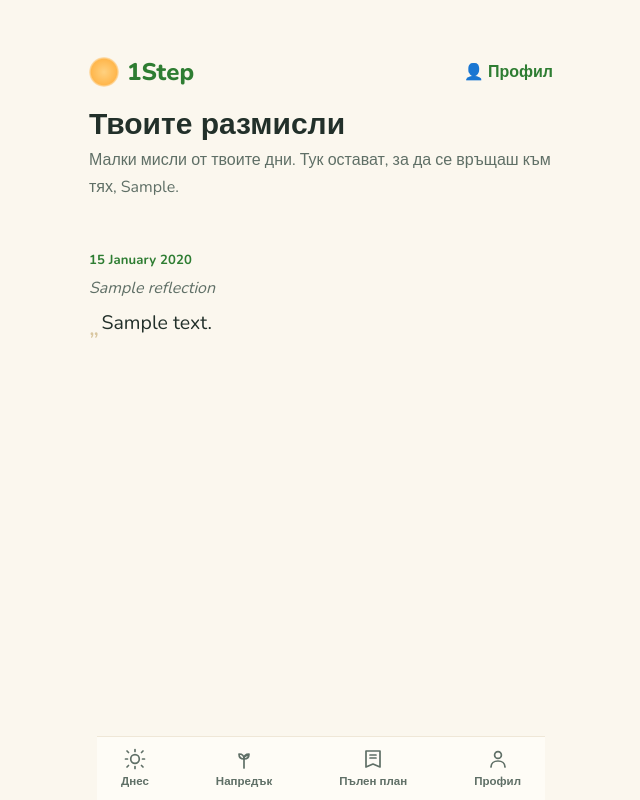
After one commit to PeterStoyanov83/moiat-plan-50, a Django app: page /reflections/ in a window 1280 px wide. The commit adds this page. Shown: the whole page, without its empty margins (319-959 px from the left). Run offline with Django 4.2, Linux system fonts and the light colour scheme; a user stored in the database is signed in; tables that the repository leaves empty hold one stand-in row (values such as "Sample post"); some libraries are stand-ins or nearby versions.

Commit message:
Reflection UI: calmer end-of-ritual moment + a journal to revisit
- ritual final screen: reflection redesigned into a quiet moment — gentle divider,
  softer/larger input, readable placeholder, delayed fade-in after the celebration,
  warm non-shaming thanks pointing to the journal.
- New /reflections/ journal (views.reflections + reflections.html): a warm flowing
  list (not boxed cards) of answered reflections, empty state, top+bottom nav; linked
  from the progress page under the tree.
- Built with impeccable craft rules (contrast, reduced-motion, no slop). 45/45 green.

Co-Authored-By: Claude Opus 4.8 <noreply@anthropic.com>

```diff
--- /dev/null
+++ b/plans/templates/plans/reflections.html
@@ -0,0 +1,61 @@
+{% load static %}<!DOCTYPE html>
+<html lang="bg">
+<head>
+<meta charset="UTF-8">
+<meta name="viewport" content="width=device-width, initial-scale=1.0">
+<title>Твоите размисли — 1Step</title>
+<script src="https://cdn.tailwindcss.com"></script>
+<link href="https://fonts.googleapis.com/css2?family=Nunito:wght@400;600;700;800&display=swap" rel="stylesheet">
+<style>
+  :root{--green:#2E7D32;--green-d:#1B5E20;--cream:#FBF7EE;--cream-soft:#FEFCF7;--ink:#22302A;--muted:#5F6F66;}
+  *{font-family:'Nunito',sans-serif}
+  html,body{background:var(--cream);color:var(--ink);margin:0}
+  .wrap{max-width:32rem;margin:0 auto;min-height:100vh;padding:2.25rem 1.5rem 6.5rem}
+  .lede{color:var(--muted);line-height:1.7}
+  /* Journal: flowing entries, hairline dividers — not boxed cards. */
+  .entry{padding:1.6rem 0;border-bottom:1px solid #EEE6D6}
+  .entry:last-of-type{border-bottom:none}
+  .entry .day{font-size:.82rem;font-weight:700;color:var(--green);letter-spacing:.01em}
+  .entry .q{font-size:1rem;color:var(--muted);font-style:italic;margin:.35rem 0 .5rem;text-wrap:pretty}
+  .entry .a{font-size:1.22rem;line-height:1.55;color:var(--ink);text-wrap:pretty}
+  .quote{color:#D9C7A0;font-size:1.6rem;line-height:0;vertical-align:-0.35rem;margin-right:.15rem}
+  .rise{animation:rise .6s cubic-bezier(.2,.8,.2,1) both}
+  @keyframes rise{from{opacity:0;transform:translateY(12px)}to{opacity:1;transform:none}}
+  .leaf-empty{width:4.5rem;height:4.5rem;margin:0 auto 1.25rem;border-radius:50%;display:flex;align-items:center;justify-content:center;
+    background:radial-gradient(circle at 50% 45%,#EAF4EB 0%,#F3EFE2 75%)}
+  nav.tab{position:fixed;bottom:0;inset-inline:0;max-width:28rem;margin:0 auto;background:rgba(254,252,247,.94);backdrop-filter:blur(6px);
+    border-top:1px solid #EFE7D7;padding:.6rem 1.5rem;display:flex;justify-content:space-between;font-size:.72rem;font-weight:700;color:var(--muted);z-index:1030}
+  nav.tab a{display:flex;flex-direction:column;align-items:center;gap:.15rem;text-decoration:none;color:inherit}
+  nav.tab a.active{color:var(--green)}
+  @media (prefers-reduced-motion:reduce){.rise{animation:none}}
+</style>
+</head>
+<body>
+  <div class="wrap">
+    {% include 'plans/_topnav.html' %}
+    <h1 class="text-3xl font-extrabold mb-1 rise">Твоите размисли</h1>
+    <p class="lede mb-6 rise">Малки мисли от твоите дни. Тук остават, за да се връщаш към тях{% if greeting_name %}, {{ greeting_name }}{% endif %}.</p>
+
+    {% for e in entries %}
+    <article class="entry rise" style="animation-delay:{{ forloop.counter0 }}0ms">
+      <div class="day">{{ e.date|date:"j E Y" }}</div>
+      <p class="q">{{ e.question }}</p>
+      <p class="a"><span class="quote">„</span>{{ e.answer }}</p>
+    </article>
+    {% empty %}
+    <div class="text-center rise" style="padding:3rem 1rem 1rem">
+      <div class="leaf-empty">
+        <svg width="34" height="34" viewBox="0 0 24 24" fill="none" stroke="var(--green)" stroke-width="1.6" stroke-linecap="round" stroke-linejoin="round">
+          <path d="M5 19c0-8 6-14 14-14 0 8-6 14-14 14z"/><path d="M8.5 15.5c3-3 5.5-5 8.5-7"/>
+        </svg>
+      </div>
+      <p class="text-xl font-extrabold mb-1">Още няма размисли</p>
+      <p class="lede">В края на всеки ден те чака един тих въпрос. Каквото споделиш, ще расте тук.</p>
+      <a href="{% url 'ritual' %}" style="display:inline-block;margin-top:1.5rem;background:var(--green);color:#fff;border-radius:50px;padding:.8rem 2rem;font-weight:800;text-decoration:none;">Към днешната стъпка</a>
+    </div>
+    {% endfor %}
+  </div>
+
+  {% include 'plans/_bottomnav.html' %}
+</body>
+</html>
--- a/plans/urls.py
+++ b/plans/urls.py
@@ -11,6 +11,7 @@ urlpatterns = [
     path('ritual/reflect/', views.reflect, name='reflect'),
     path('api/verify/', views.verify_action, name='verify_action'),
     path('progress/', views.progress, name='progress'),
+    path('reflections/', views.reflections, name='reflections'),
     path('profile/', views.profile, name='profile'),
     path('result/<int:plan_id>/', views.result, name='result'),
     path('download/<int:plan_id>/', views.download_pdf, name='download_pdf'),
--- a/plans/views.py
+++ b/plans/views.py
@@ -293,6 +293,20 @@ def progress(request):
     return render(request, 'plans/progress.html', context)
 
 
+def reflections(request):
+    """Твоите размисли — a calm journal of past reflections to revisit."""
+    response = _session_response(request)
+    if response is None:
+        return redirect('questionnaire')
+    entries = (response.reflections.exclude(answer='').order_by('-date'))
+    plan = getattr(response, 'plan', None)
+    return render(request, 'plans/reflections.html', {
+        'greeting_name': response.first_name or '',
+        'entries': entries,
+        'plan_id': plan.pk if plan else None,
+    })
+
+
 def profile(request):
     """Account profile — info, progress, and links to the standard auth actions."""
     if not request.user.is_authenticated:
```
Also changed, not shown: HANDOFF.md (+6 -0 lines), plans/templates/plans/progress.html (+10 -0 lines), plans/templates/plans/ritual.html (+19 -8 lines), plans/tests.py (+12 -0 lines).
